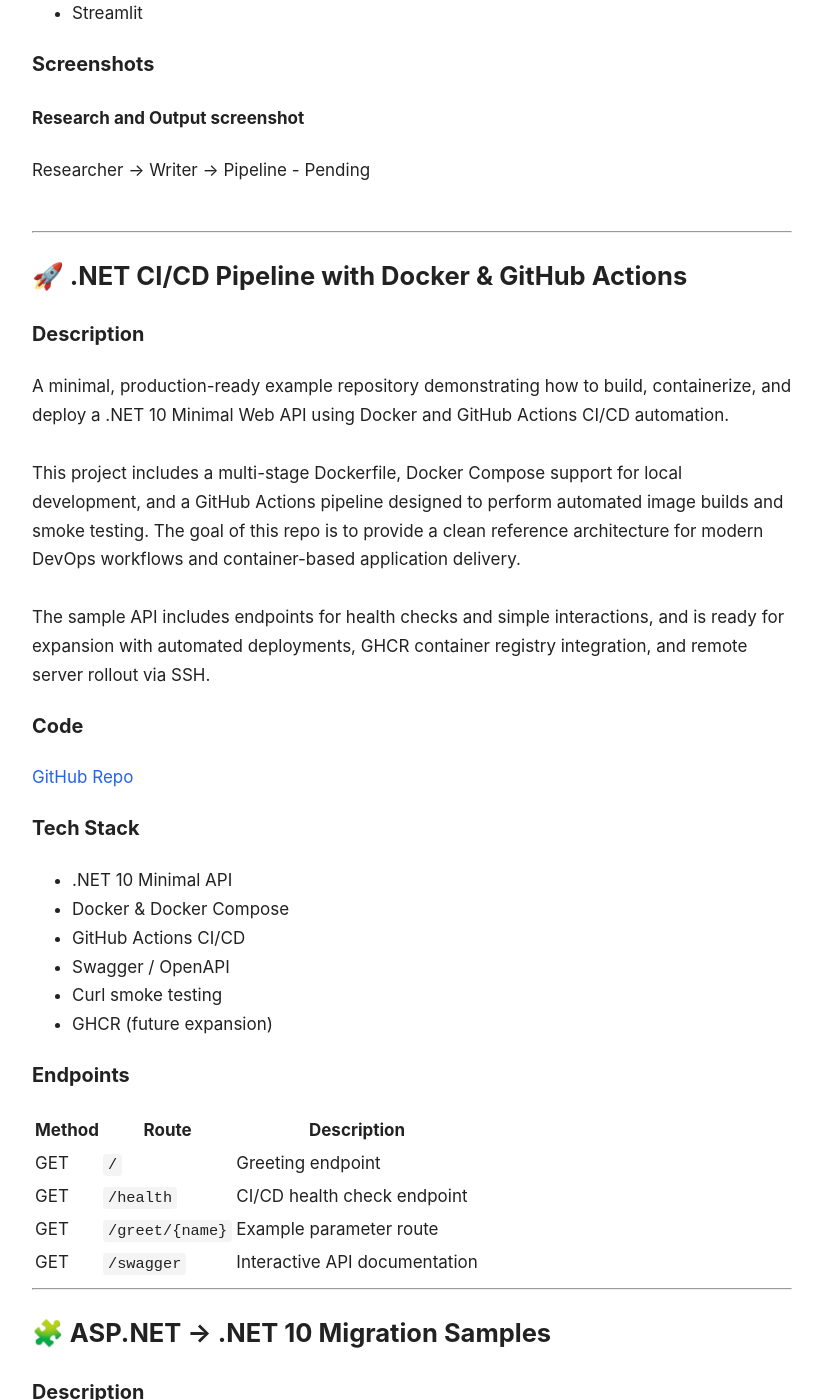
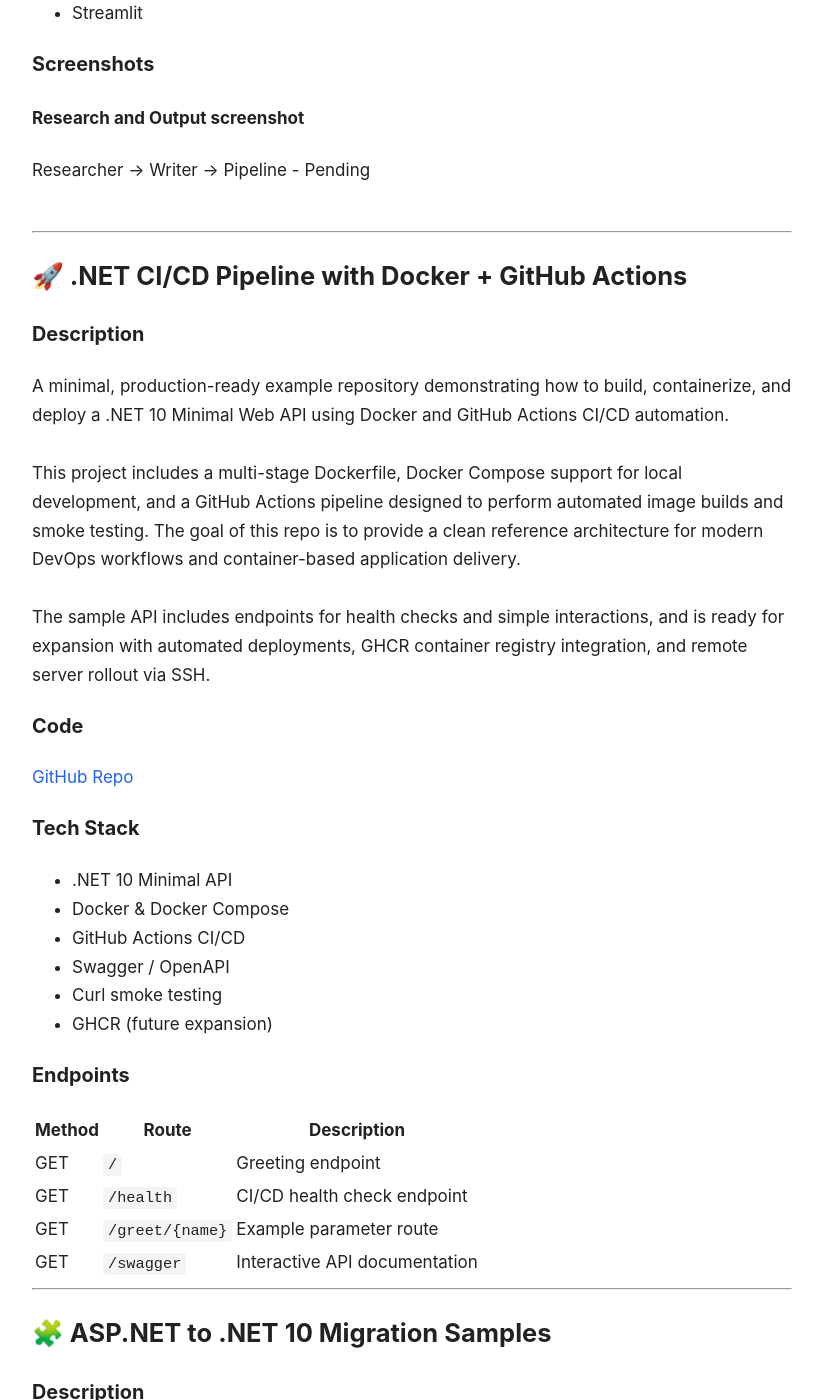
Before and after one commit to swallace100/swallace100.github.io, a Jekyll site: the page built from index.md, in a window 1280 px wide and 1400 px high, scrolled down 4566 px. Shown: the whole window, without its empty margins (228-1051 px from the left). Built offline with Jekyll 4.4.1, drawn with Linux system fonts in a browser that asks for light colours; some of the changed text lies outside the part shown.

Commit message:
fix links

```diff
--- a/index.md
+++ b/index.md
@@ -20,7 +20,7 @@ Welcome. This site showcases a collection of software I’ve built, ranging from
 - [Azure Enterprise Architecture Starter Kit (Bicep)](#-azure-enterprise-architecture-starter-kit-bicep)
 - [Custom-trained Phi-3 agents orchestrated with LangChain](#-custom-trained-phi-3-agents-orchestrated-with-langchain)
 - [.NET CI/CD Pipeline with Docker & GitHub Actions](#-.net-ci-cd-pipeline-with-docker--github-actions)
-- [ASP.NET → .NET 10 Migration Samples](#-asp.net-.net-10-migration-samples)
+- [ASP.NET to .NET 10 Migration Samples](#-asp.net-to-.net-10-migration-samples)
 - [Seasonal Ramen Chef AI Agent (Ruby + OpenAI)](#-seasonal-ramen-chef-ai-agent-ruby--openai)
 
 ---
@@ -128,7 +128,7 @@ Researcher -> Writer -> Pipeline - Pending
 
 ---
 
-## 🚀 .NET CI/CD Pipeline with Docker & GitHub Actions
+## 🚀 .NET CI/CD Pipeline with Docker + GitHub Actions
 
 ### Description
 
@@ -162,7 +162,7 @@ The sample API includes endpoints for health checks and simple interactions, and
 
 ---
 
-## 🧩 ASP.NET → .NET 10 Migration Samples
+## 🧩 ASP.NET to .NET 10 Migration Samples
 
 ### Description
 
```
